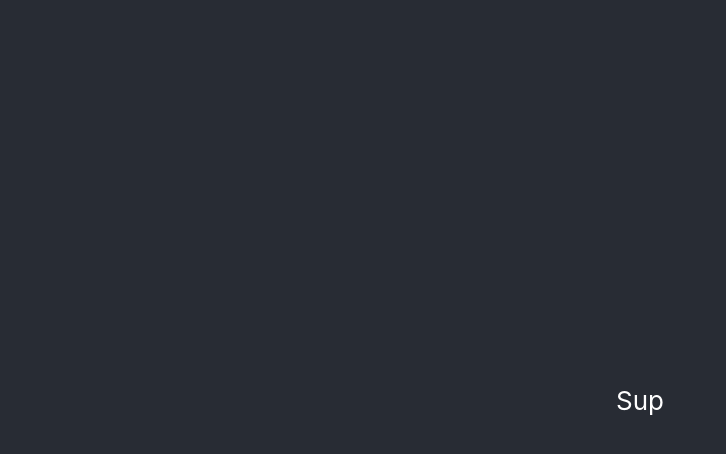
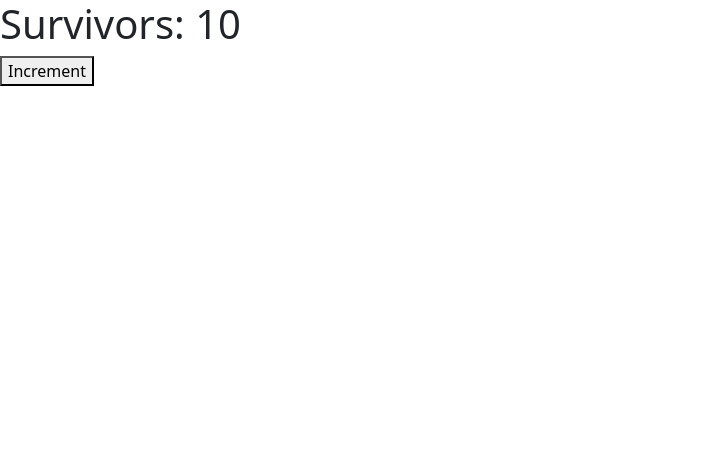
Before and after one commit to Mr-Spoony/React_Project, a React (Create React App) app in the folder react_project/: page / in a window 1280 px wide. Shown: the top 454 px of the page, without its empty margins (0-726 px from the left). Built offline with nearby package versions, Linux system fonts and the light colour scheme.

Commit message:
Created Component

```diff
--- a/react_project/package.json
+++ b/react_project/package.json
@@ -6,6 +6,7 @@
     "@testing-library/jest-dom": "^5.16.5",
     "@testing-library/react": "^13.4.0",
     "@testing-library/user-event": "^13.5.0",
+    "bootstrap": "^5.2.3",
     "react": "^18.2.0",
     "react-dom": "^18.2.0",
     "react-scripts": "5.0.1",
--- /dev/null
+++ b/react_project/src/components/survivor.jsx
@@ -0,0 +1,22 @@
+import React, { Component } from 'react';
+
+class Survivor extends Component {
+    state = {
+        survivorPop: 10,
+    };
+    render() {
+        return (
+            <React.Fragment>
+                <h1>{"Survivors: " + this.formatPop()}</h1>
+                <button>Increment</button>
+            </React.Fragment>
+        );
+    }
+
+    formatPop(){
+        const {survivorPop} = this.state;
+        return survivorPop === 0 ? 'Zero' : survivorPop;
+    }
+}
+
+export default Survivor;
--- a/react_project/src/index.js
+++ b/react_project/src/index.js
@@ -3,11 +3,13 @@ import ReactDOM from 'react-dom/client';
 import './index.css';
 import App from './App';
 import reportWebVitals from './reportWebVitals';
+import 'bootstrap/dist/css/bootstrap.css';
+import Survivor from './components/survivor';
 
 const root = ReactDOM.createRoot(document.getElementById('root'));
 root.render(
   <React.StrictMode>
-    <App />
+    <Survivor />
   </React.StrictMode>
 );
 
```
Also changed, not shown: 1 other file (tests, documents, lock files or other folders).
